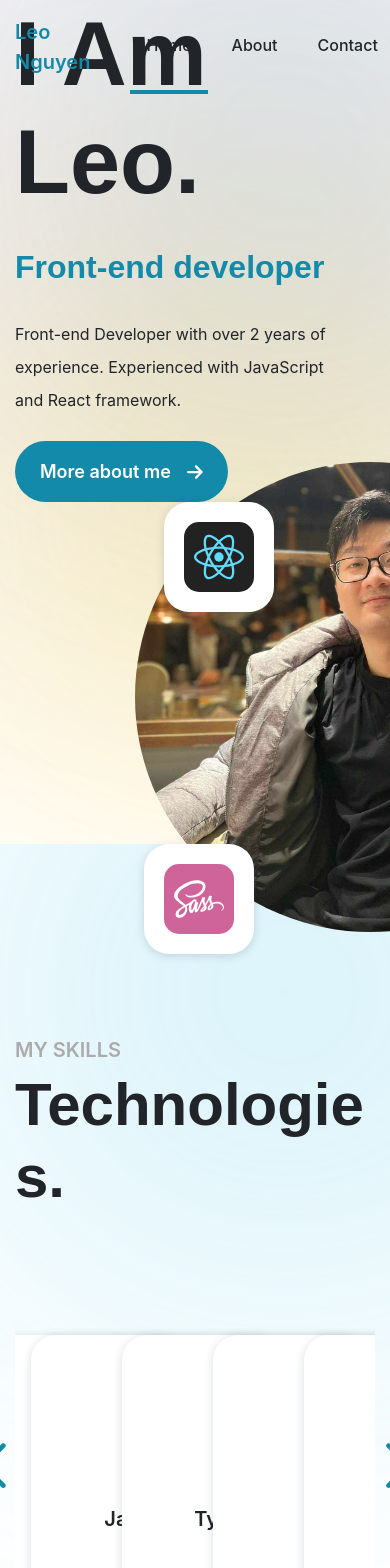
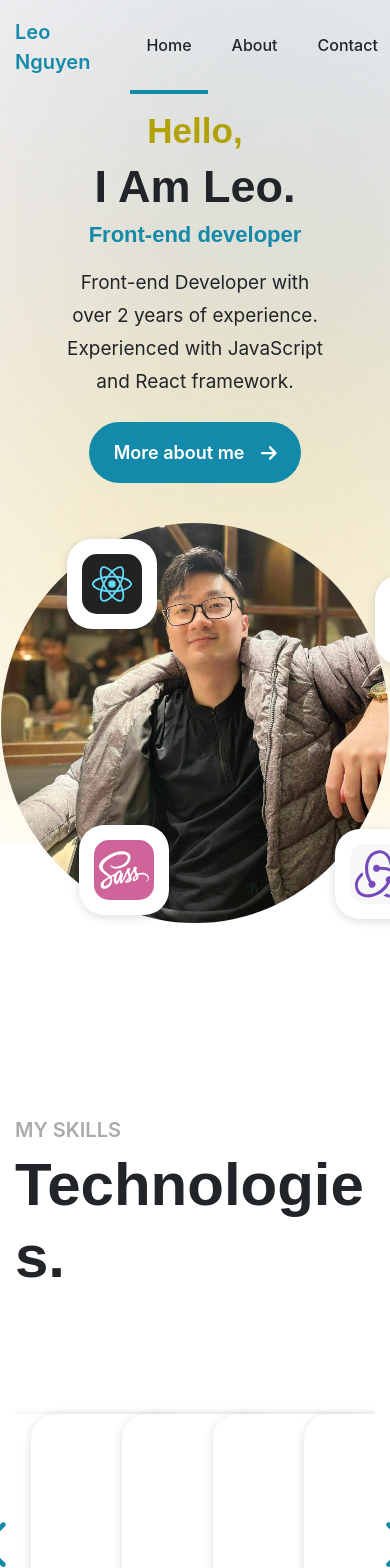
Before and after one commit to chronoflame78/MyWebsite, a React (Vite) app: page /home in a window 390 px wide. Shown: the top 1568 px of the page. Built offline with nearby package versions, Linux system fonts and the light colour scheme.

Commit message:
update mobile view homepage

```diff
--- a/src/components/home/homePage.tsx
+++ b/src/components/home/homePage.tsx
@@ -45,37 +45,39 @@ function HomePage() {
 
   return (
     <>
-      <div className="container d-flex align-items-center home-page-wrapper pt-4">
+      <div className="container d-flex align-items-center home-page-wrapper">
         <div className="row w-100">
-          <div className="d-flex flex-direction-column col-sm-12">
-            <h2 className="f-60 font-weight-bold hello-text">Hello,</h2>
-            <h2 className="f-90 font-weight-bold py-4">I Am Leo.</h2>
-            <h5 className="f-32 font-weight-bold pb-4 primary-color-2">Front-end developer</h5>
-            <div className="description-text pb-4">
+          <div className="d-flex flex-direction-column col-sm-12 info-container">
+            <h2 className="font-weight-bold hello-text">Hello,</h2>
+            <h2 className="font-weight-bold name-text">I Am Leo.</h2>
+            <h5 className="font-weight-bold primary-color-2 title-text">Front-end developer</h5>
+            <div className="description-text">
               Front-end Developer with over 2 years of experience. Experienced with JavaScript and React framework.
             </div>
-            <button type="button" onClick={() => navigateToAbout()} className="f-18 btn btn-primary-custom font-weight-bold py-3 px-4 d-flex align-items-center">
-              More about me <FontAwesomeIcon className="ml-3" icon="arrow-right" size="1x" color="#ffffff" />
-            </button>
+            <div className="button-container">
+              <button type="button" onClick={() => navigateToAbout()} className="f-18 btn btn-primary-custom font-weight-bold py-3 px-4 d-flex align-items-center">
+                More about me <FontAwesomeIcon className="ml-3" icon="arrow-right" size="1x" color="#ffffff" />
+              </button>
+            </div>
           </div>
-          <div className="col-sm-12">
+          <div className="col-sm-12 image-container">
             <img className="main-image" src={myImage} alt=""/>
-            <div className="react-logo-container">
+            <div className="react-logo-container logo-container">
               <div className="bg-container">
                 <SVGComponents.LogoReact className="react-logo"/>
               </div>
             </div>
-            <div className="js-logo-container">
+            <div className="js-logo-container logo-container">
               <div className="bg-container">
                 <SVGComponents.LogoJS className="js-logo"/>
               </div>
             </div>
-            <div className="redux-logo-container">
+            <div className="redux-logo-container logo-container">
               <div className="bg-container">
                 <SVGComponents.LogoRedux className="redux-logo"/>
               </div>
             </div>
-            <div className="sass-logo-container">
+            <div className="sass-logo-container logo-container">
               <div className="bg-container">
                 <SVGComponents.LogoSass className="sass-logo"/>
               </div>
--- a/src/styles/pages/_home.scss
+++ b/src/styles/pages/_home.scss
@@ -1,12 +1,26 @@
 .home-page-wrapper{
     height: 100vh;
+    padding-top: 24px;
     .hello-text{
+        font-size: 60px;
         color: #b3a206;
     }
 
+    .name-text{
+        font-size: 90px;
+        padding-top: 24px;
+        padding-bottom: 24px;
+    }
+
+    .title-text{
+        font-size: 32px;
+        padding-bottom: 24px;
+    }
+
     .description-text{
-        font-size: 1,1875rem;
+        font-size: 19px;
         line-height: 33px;
+        padding-bottom: 24px;
     }
 
     .main-image{
@@ -23,43 +37,13 @@
         }
     }
 
-    .react-logo-container{
+    .logo-container{
         display: flex;
         align-items: center;
         justify-content: center;
         width: 110px;
         height: 110px;
         position: absolute;
-        top: 0px;
-        left: 164px;
-        background-color: #ffffff;
-        border-radius: 25px;
-        box-shadow: 0 2px 10px rgba(14,29,44,.15);
-
-        .bg-container{
-            display: flex;
-            align-items: center;
-            justify-content: center;
-            width: 70px;
-            height: 70px;
-            background-color: #222;
-            border-radius: 15px;
-        }
-        .react-logo{
-            width: 50px;
-            height: 50px;
-        }
-    }
-
-    .js-logo-container{
-        display: flex;
-        align-items: center;
-        justify-content: center;
-        width: 110px;
-        height: 110px;
-        position: absolute;
-        top: 0px;
-        left: 566px;
         background-color: #ffffff;
         border-radius: 25px;
         box-shadow: 0 2px 10px rgba(14,29,44,.15);
@@ -72,66 +56,48 @@
             height: 70px;
             border-radius: 15px;
         }
+
+        .react-logo, .redux-logo, .sass-logo{
+            width: 50px;
+            height: 50px;
+        }
+
         .js-logo{
             width: 70px;
             height: 70px;
             border-radius: 15px;
         }
+
+    }
+
+    .react-logo-container{
+        top: 0px;
+        left: 164px;
+        .bg-container{
+            background-color: #222;
+        }
+    }
+
+    .js-logo-container{
+        top: 0px;
+        left: 566px;
     }
 
     .redux-logo-container{
-        display: flex;
-        align-items: center;
-        justify-content: center;
-        width: 110px;
-        height: 110px;
-        position: absolute;
         top: 428px;
         left: 522px;
-        background-color: #ffffff;
-        border-radius: 25px;
-        box-shadow: 0 2px 10px rgba(14,29,44,.15);
 
         .bg-container{
-            display: flex;
-            align-items: center;
-            justify-content: center;
-            width: 70px;
-            height: 70px;
             background-color: #f7f7f7;
-            border-radius: 15px;
-        }
-        .redux-logo{
-            width: 50px;
-            height: 50px;
         }
     }
 
     .sass-logo-container{
-        display: flex;
-        align-items: center;
-        justify-content: center;
-        width: 110px;
-        height: 110px;
-        position: absolute;
         top: 342px;
         left: 144px;
-        background-color: #ffffff;
-        border-radius: 25px;
-        box-shadow: 0 2px 10px rgba(14,29,44,.15);
 
         .bg-container{
-            display: flex;
-            align-items: center;
-            justify-content: center;
-            width: 70px;
-            height: 70px;
             background-color: #CF649A;
-            border-radius: 15px;
-        }
-        .sass-logo{
-            width: 50px;
-            height: 50px;
         }
     }
 }
@@ -181,3 +147,99 @@
         }
     }
 }
+
+@media (max-width: 992px) {
+    .home-page-wrapper{
+        height: auto;
+        align-items: center;
+        padding-top: 110px;
+
+        .row{
+            margin-left: 0px;
+            margin-right: 0px;
+        }
+
+        .info-container{
+            text-align: center;
+            .hello-text{
+                font-size: 35px;
+            }
+
+            .name-text{
+                font-size: 45px;
+                padding-top: 0px;
+                padding-bottom: 0px;
+            }
+
+            .title-text{
+                font-size: 22px;
+                padding-bottom: 10px;
+            }
+
+            .description-text{
+                padding-left: 30px;
+                padding-right: 30px;
+            }
+
+            .button-container{
+                display: flex;
+                justify-content: center;
+            }
+        }
+
+        .image-container{
+            padding-top: 40px;
+            display: flex;
+            justify-content: center;
+            .main-image{
+                width: 400px;
+                height: 400px;
+                position: static;
+            }
+        }
+
+        .react-logo-container{
+            top: 56px;
+            left: 52px;
+        }
+
+        .js-logo-container{
+            top: 92px;
+            left: 360px;
+        }
+
+        .redux-logo-container{
+            top: 346px;
+            left: 320px;
+        }
+
+        .sass-logo-container{
+            top: 342px;
+            left: 64px;
+        }
+
+        .logo-container{
+            width: 90px;
+            height: 90px;
+
+            .bg-container{
+                width: 60px;
+                height: 60px;
+            }
+            .react-logo{
+                width: 40px;
+                height: 40px;
+            }
+
+            .js-logo{
+                width: 60px;
+                height: 60px;
+                border-radius: 15px;
+            }
+
+        }
+    }
+    .shape32-container{
+        display: none;
+    }
+}
```
Also changed, not shown: src/styles/_variables.scss (+7 -0 lines).
